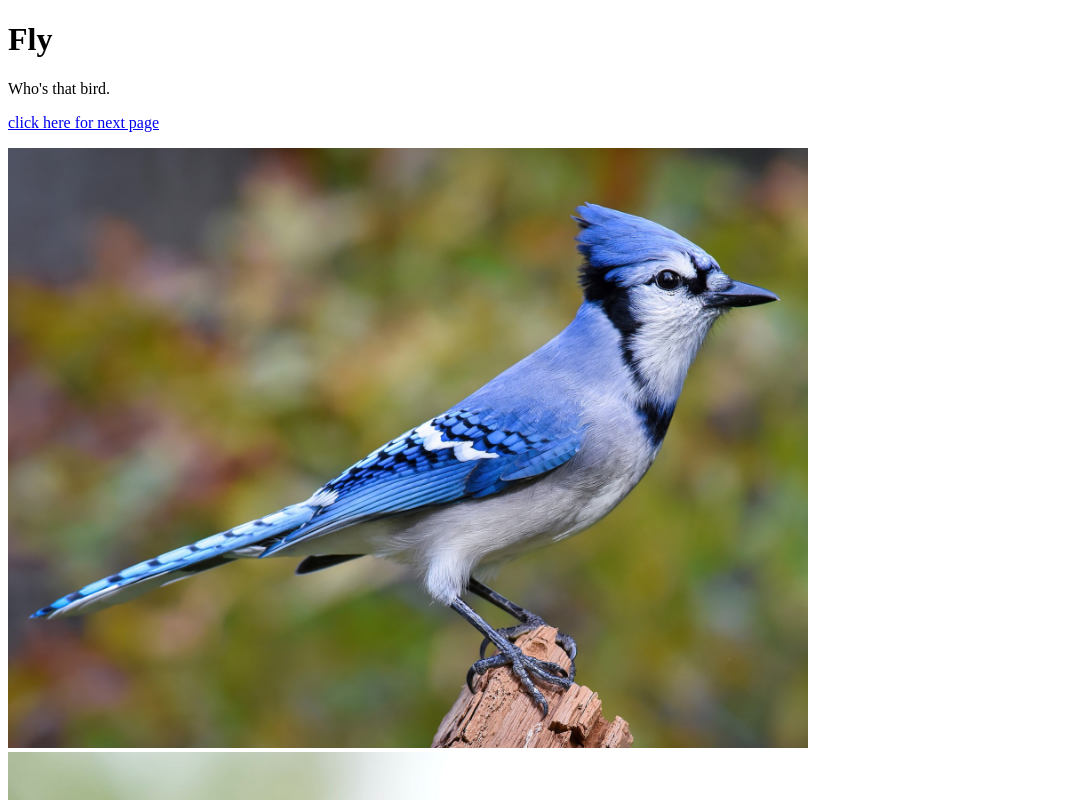
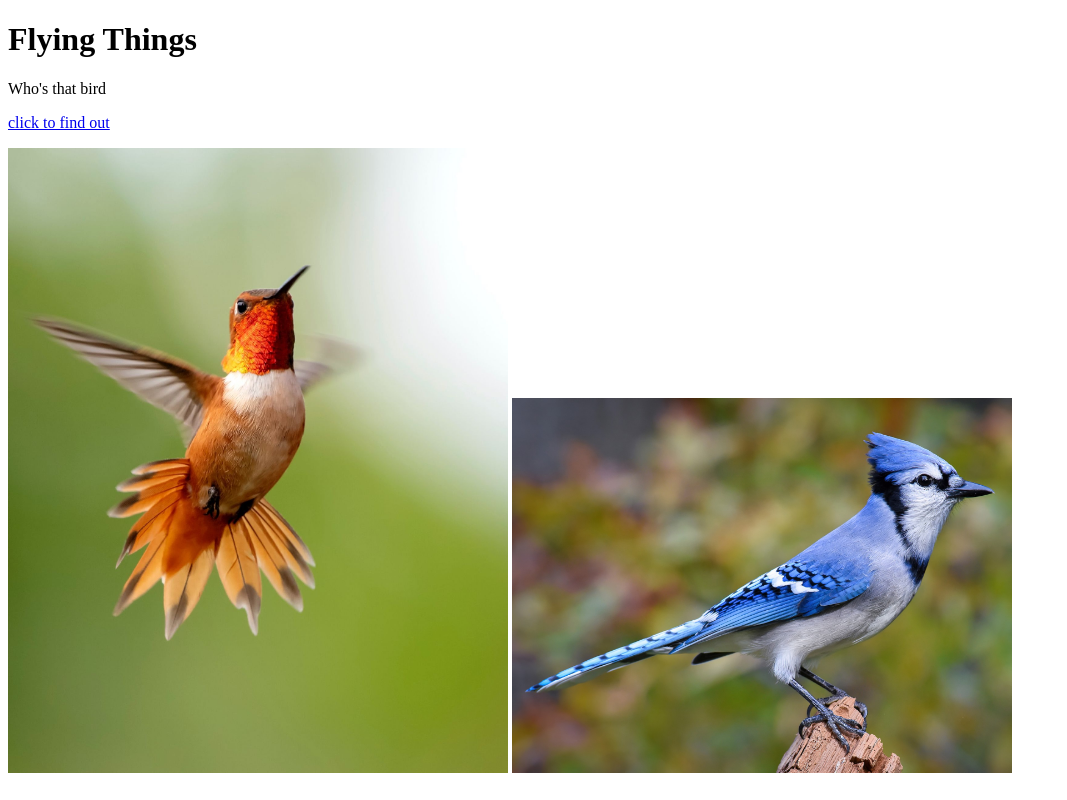
Before and after one commit to alexLgamino/alexLgamino.github.io, a plain HTML site: page index.html in a window 1280 px wide. Shown: the top 800 px of the page, without its empty margins (0-1067 px from the left). Drawn offline with Linux system fonts and the light colour scheme.

Commit message:
newindex

```diff
--- a/index.html
+++ b/index.html
@@ -5,13 +5,14 @@
 </head>
 <body>
 
-<h1>Fly</h1>
-<p>Who's that bird.</p>
+<h1>Flying Things</h1>
+<p>Who's that bird</p>
 
-<p><a href="newbirdys.html">click here for next page</a></p>
+<p><a href="newindex.html"> click to find out</a></p>
+<img src="netart/hummingbird.jpg" alt="hummy" width="500">
+<img src="netart/bluejay.jpg" alt="bluey" width="500">
 
-<img src="netart/bluejay.jpg" alt="bluey" witdth="500" height="600" >
-<img src="netart/hummingbird.jpg" alt="bluey" witdth="500" height="600" >
+
 
 </body>
 </html>
```
